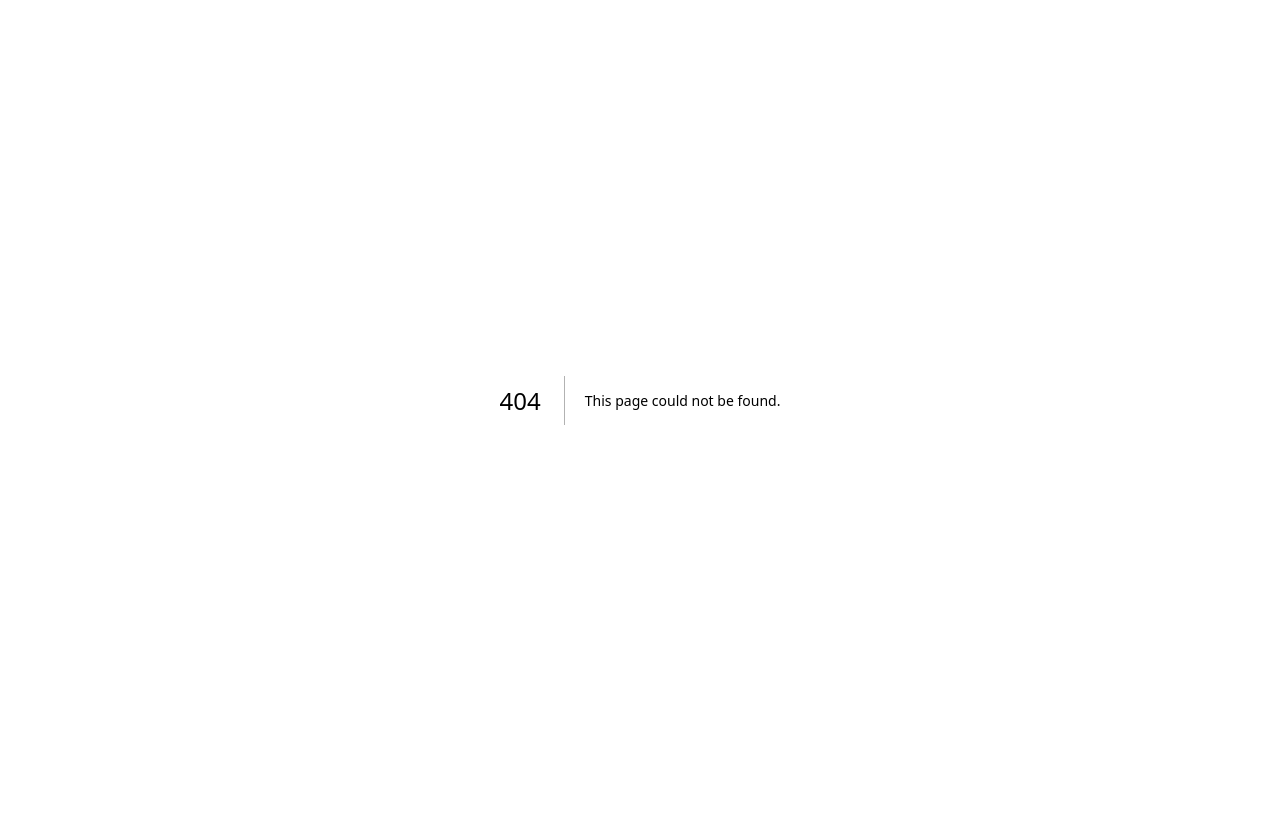
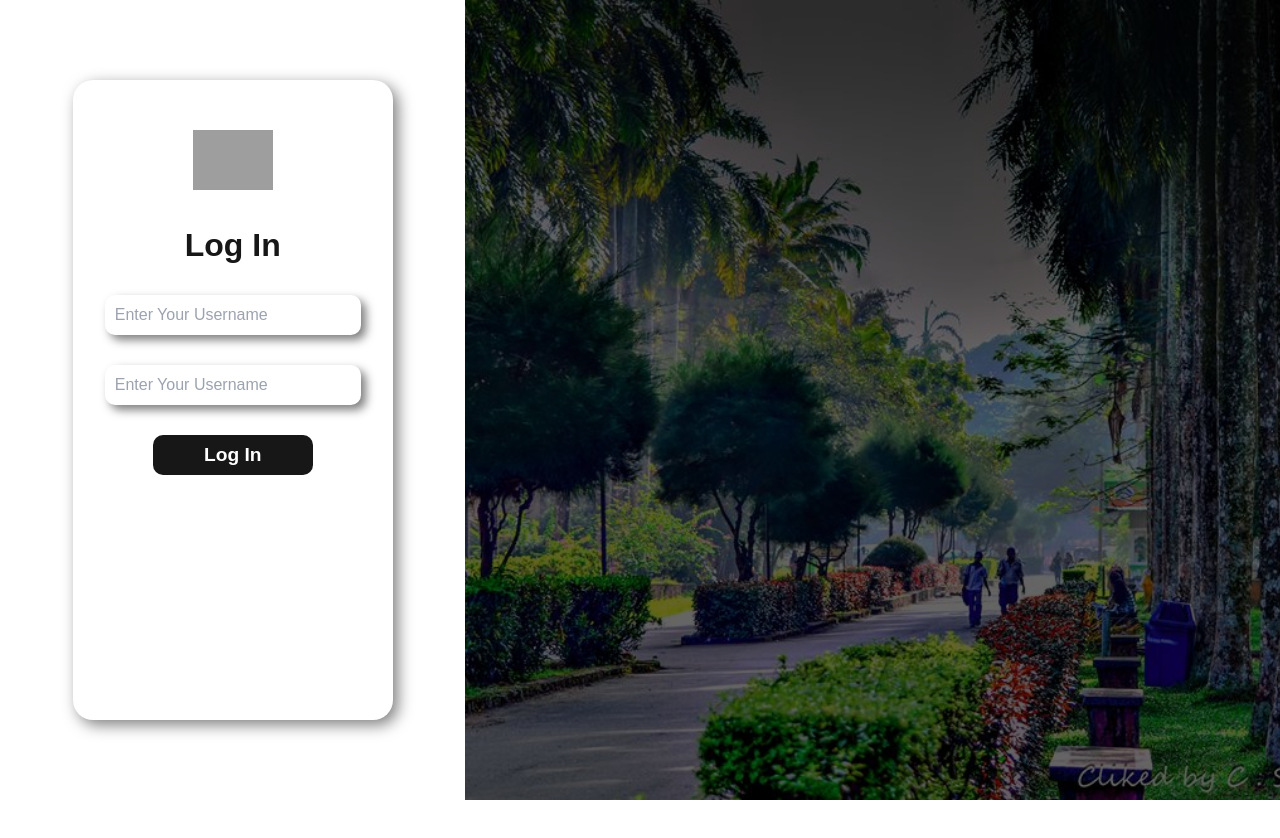
Before and after one commit to sunhesh12/GroupProjectFrontend, a Next.js app: page /login in a window 1280 px wide. Before the commit this address had no page. Shown: the top 838 px of the page. Before the commit the page ends 800 px from the top, so only its background shows below. Built offline with nearby package versions, Linux system fonts and the light colour scheme; grey boxes are pictures that could not be loaded.

Commit message:
update LogIn page

```diff
--- a/src/app/(user)/user.module.css
+++ b/src/app/(user)/user.module.css
@@ -122,6 +122,18 @@
     height: auto;
     background-color: rgba(128, 128, 128, 0.212);
     cursor:pointer;
+    position: relative;
+    border-radius: 10px
+}
+
+
+@keyframes animate{
+    0%{
+        transform: rotate(0deg);
+    }
+    100%{
+        transform: rotate(360deg);
+    }
 }
 
 .link{
--- a/src/app/(user)/welcome.tsx
+++ b/src/app/(user)/welcome.tsx
@@ -11,7 +11,7 @@ export default function Page() {
       src: "/login.ico",
       headerText: "User login",
       cartText: "Login and access the learning content",
-      Link:"../signin"
+      Link:"../login"
     },
     {
       src: "/login.ico",
--- a/src/app/globals.css
+++ b/src/app/globals.css
@@ -5,6 +5,8 @@
 :root {
   --background: #ffffff;
   --foreground: #171717;
+  --gray:rgb(127,127,127);
+  --foregroundshadow: rgba(0,0,0,0.5)
 }
 
 /* @media (prefers-color-scheme: dark) {
--- /dev/null
+++ b/src/app/login/page.tsx
@@ -0,0 +1,46 @@
+import React from "react";
+import style from "./sigin.module.css";
+import Image from "next/image";
+import Link from "next/link";
+import Form from "next/form";
+
+export default function signin() {
+  const LoginIcon = "/logo.jpg";
+  const SignInPageImage = "/signInPageImage.jpg";
+  const actionSubmitRouting = '#';
+
+  return (
+    <>
+      <div className={style.mainContainer}>
+        <div className={style.subContainer1}>
+          <div className={style.loginContainer}>
+            <div className={style.loginIcon}>
+              <div className={style.logoContainer}>
+                <Image src={LoginIcon} alt="LMS Logo" width={80} height={80} />
+              </div>
+            </div>
+            <div className={style.LoginText}>
+              <h1>Log In</h1>
+            </div>
+            <form className={style.formContainer} action={actionSubmitRouting}>
+              <div className={style.inputFiledContainer}>
+                <input placeholder="Enter Your Username"/>
+              </div>
+              <div className={style.inputFiledContainer}>
+                <input placeholder="Enter Your Username"/>
+              </div>
+              <div className={style.inputFiledContainer}>
+              <button className={style.LoginButton} >Log In</button>
+              </div>
+            </form>
+          </div>
+        </div>
+        <div className={style.subContainer2}>
+          <Image src={SignInPageImage} alt="LMS Logo" width={100} height={100} />
+          <h1></h1>
+          <p></p>
+        </div>
+      </div>
+    </>
+  );
+}
--- /dev/null
+++ b/src/app/login/sigin.module.css
@@ -0,0 +1,200 @@
+.mainContainer{
+    width: 100vw;
+    height: 100vh;
+    background-color: var(--background);
+    display: flex;
+}
+
+.subContainer1 {
+    width: 40vw;
+    height: 100vh;
+    background-color: var(--background);
+    display: flex;
+    align-items: center;
+    justify-content: center;
+}
+
+.loginContainer{
+    width: 25vw;
+    height: 80vh;
+    background-color: var(--background);
+    border: none;
+    border-radius: 20px;
+    box-shadow: 5px 5px 15px var(--foregroundshadow);
+    display: block;
+}
+
+.loginIcon{
+    width: 100%;
+    height: 80px;
+    margin-top:50px;
+    /* background-color: red; */
+    display: flex;
+    justify-content: center;
+    align-items: center;
+}
+
+.logoContainer{
+    width: 80px;
+    height: 80px;
+    background-color: var(--background);
+}
+
+.LoginText{
+    width: 100%;
+    height: 70px;
+    /* background-color: red; */
+    display: flex;
+    align-items: center;
+    justify-content: center;
+}
+
+.LoginText h1{
+    color: var(--foreground);
+    font-size: xx-large;
+    font-weight: bolder;
+}
+
+.formContainer{
+    width: 100%;
+    height: calc(50%);
+    /* background-color: red; */
+}
+
+.inputFiledContainer{
+    width: 100%;
+    height: 70px;
+    /* background-color: blue; */
+    display: flex;
+    justify-content: center;
+    align-items: center;
+}
+
+.inputFiledContainer input{
+    width: 80%;
+    height: 40px;
+    border-radius: 10px;
+    padding-left: 10px;
+    color: var(--foreground);
+    outline: none;
+    box-shadow: 5px 5px 10px var(--foregroundshadow);
+}
+
+.LoginButton{
+    width: 50%;
+    height: 40px;
+    border-radius: 10px;
+    font-size: larger;
+    font-weight: bolder;
+    background-color: var(--foreground);
+    color: var(--background);
+}
+
+
+
+.subContainer2 {
+    position: relative; /* Ensures positioning for the pseudo-element */
+    width: 70vw;
+    height: 100%;
+}
+
+.subContainer2::after {
+    content: '';
+    position: absolute;
+    top: 0;
+    left: 0;
+    width: 100%;
+    height: 100%;
+    background-color: rgba(0, 0, 0, 0.6); /* Black with 50% opacity */
+    pointer-events: none; /* Ensures it doesn't block interactions with the image */
+}
+
+.subContainer2 img {
+    width: 100%; /* Adjust width as needed */
+    height: 100%; /* Adjust height as needed */
+    object-fit: cover; /* Keeps the image's aspect ratio */
+}
+
+.subContainer2 h1{
+    color: var(--background);
+    font-size: large;
+    font-weight: bold;
+}
+.subContainer2 p{
+
+    color: var(--background);
+    font-size: medium;
+    font-weight: bold;
+}
+
+.subContainer2 h1::after{
+    content: '"The function of education is to teach one to think intensively and to think critically. Intelligence plus character—that is the goal of true education. Education without morals is like a ship without a compass, merely wandering nowhere. A true education empowers individuals to not only seek personal success but also contribute meaningfully to the betterment of society."';
+    position: absolute;
+    width: 90%;
+    text-align: justify;
+    top: 100;
+    left: 50;
+}
+
+.subContainer2 p::after{
+    content: '– Dr. Martin Luther King Jr. (extended interpretation)';
+    position: absolute;
+    width: 90%;
+    text-align: justify;
+    top:260;
+    left: 50;
+}
+
+@media (max-width: 1024px) {
+
+    .subContainer1{
+        width: 50vw;
+    }
+    .subContainer2 {
+        width: 50vw;
+    }
+
+    .loginContainer{
+        width: 40vw;
+    }
+
+    .subContainer2 h1{
+        color: var(--background);
+        font-size: large;
+        font-weight: bold;
+    }
+    .subContainer2 p{
+
+        color: var(--background);
+        font-size: medium;
+        font-weight: bold;
+    }
+
+    .subContainer2 h1::after{
+        width: 80%;
+    }
+
+    .subContainer2 p::after{
+        top:420;
+    }
+
+
+}
+
+@media (max-width: 768px){
+
+    .mainContainer{
+        overflow: hidden;
+    }
+    .subContainer1{
+        width: 100vw;
+    }
+    .subContainer2 {
+        width: 0vw;
+    }
+
+    .loginContainer{
+        width: 70vw;
+    }
+
+}
--- a/src/app/page.tsx
+++ b/src/app/page.tsx
@@ -1,5 +1,5 @@
 import Image from "next/image";
-import Signin from "./signin/page";
+import Signin from "./login/page";
 import Welcome from "./(user)/welcome"; //add use welcome page
 
 export default function Home() {
```
Also changed, not shown: src/app/signin/page.tsx (deleted, +0 -12 lines), public/signInPageImage.jpg (added), src/app/signin/sigin.module.css (deleted).
